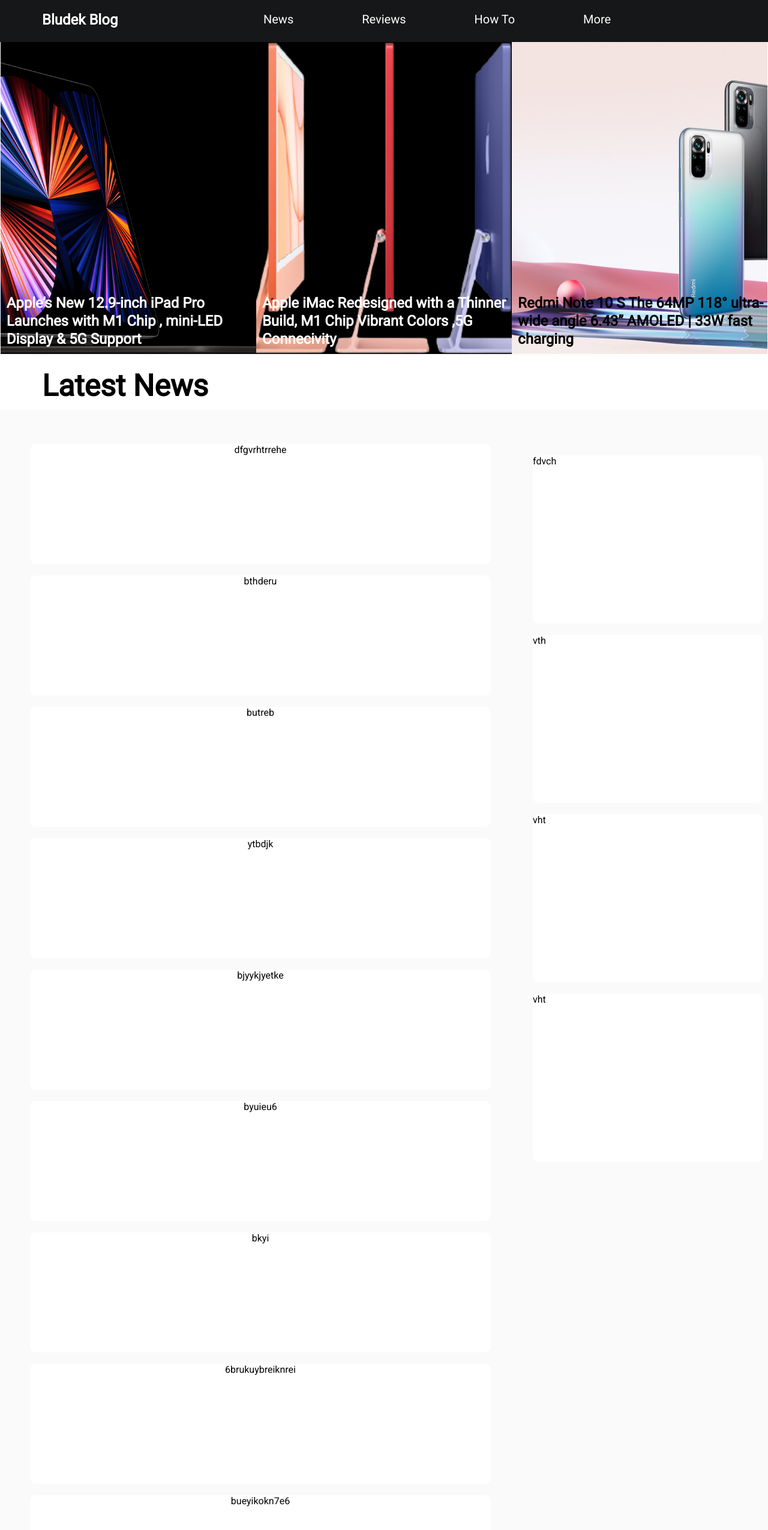
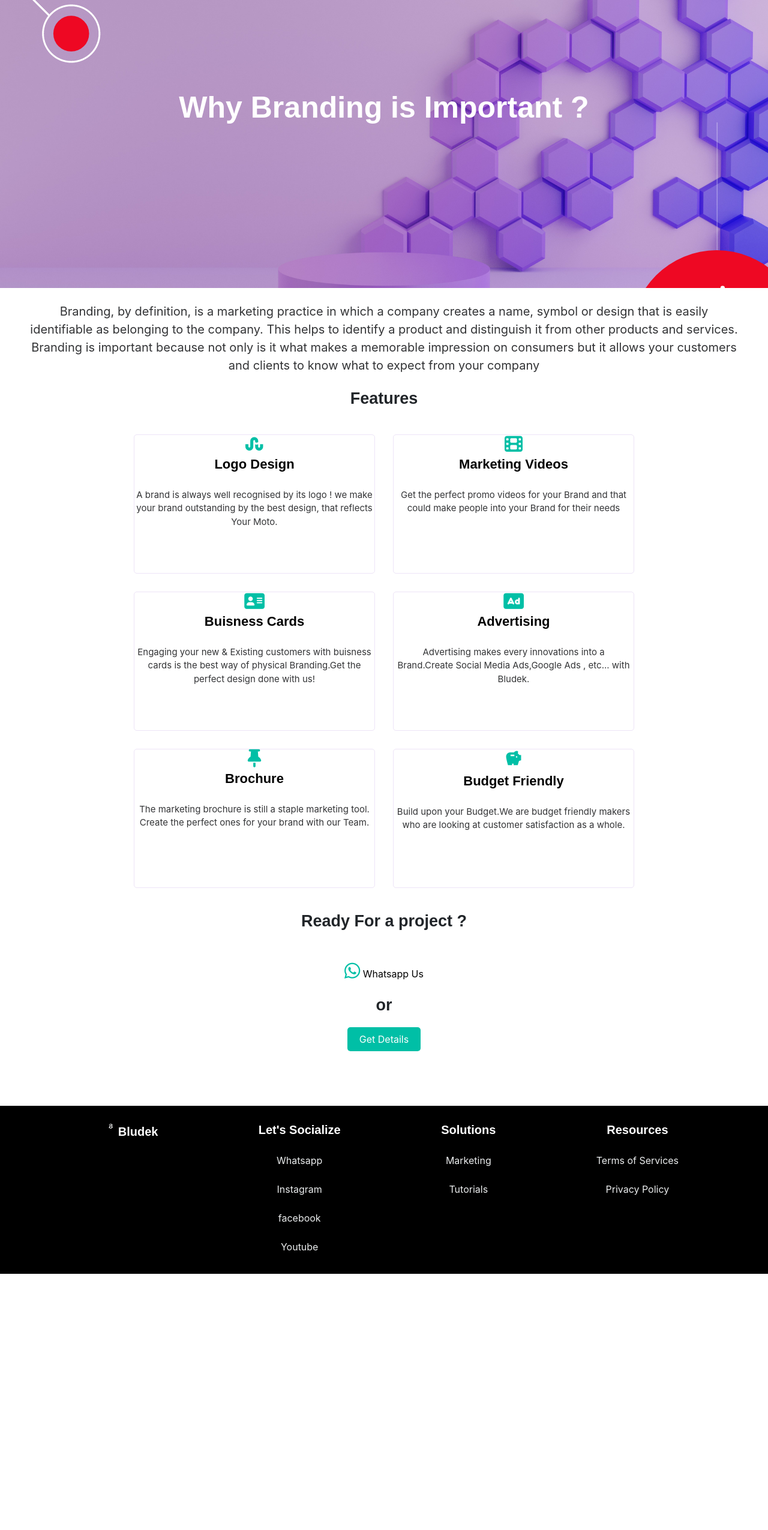
Before and after one commit to roshanshaji-023/bludek.github.io, a plain HTML site: page branding.html in a window 1280 px wide. Shown: the whole page at 60% size. After the commit the page ends 2123 px from the top, so only its background shows below. Drawn offline with nearby package versions, Linux system fonts and the light colour scheme; a web font is replaced by a local one.

Commit message:
Update branding.html

```diff
--- a/branding.html
+++ b/branding.html
@@ -4,28 +4,17 @@
     <meta charset="UTF-8">
     <meta http-equiv="X-UA-Compatible" content="IE=edge">
     <meta name="viewport" content="width=device-width, initial-scale=1.0">
-    <title>Bludek Technology News |bludek Blog-Bludek Innovations -Latest Technology News</title>
-    <meta name="title" content="Bludek Technology News - Latest Technology News|BLog">
-    <meta name="description" content="Bludek Technology News brings the Latest Technology News.Bludek Innovation is one of the Best Professional Web Designing, Web Development , Advertising & Digital Marketing Company in India. We offer Website Development, Branding and Digital Marketing Services  All over South India -> Bengaluru,Mumbai, Hyderabad And Kochi.| https://bludek.co.in/blog">
-    <meta name="keywords" content="Technology ,Latest Technology News,Technology News,Apple News,Latest In Technology,web design and development company, digital marketing company,Branding Company, software development company, web-design company bangalore, web-design company chennai, software company bangalore, software company chennai, web-design company kochi">
-    <meta name="google-site-verification" content="yO5pEbleQ7yR-xUsBoqMl6S2BVBAHao0-DjHjDWR0yA">
-    <meta name="distribution" content="Global">
-    <meta name="language" content="English">
-    <meta name="doc-type" content="Public">
-    <meta name="author" content="Bludek Innovations">
-    <meta data-react-helmet="true" property="og:title" content="Bludek Innovations | Tech News | The Web Development And Branding Company In India">
-   <meta data-react-helmet="true" property="og:description" content="Bludek Innovations is one of the Best Professional Web-Designing, Web-Development , Advertising & Digital Marketing Company in India. We offer Website Development, Branding and Digital Marketing Services  All over South India -> Bengaluru,Mumbai, Hyderabad And Kochi.| https://bludek.co.in">
-   <meta data-react-helmet="true" property="og:url" content="https://www.bludek.co.in/blog">
-   <meta data-react-helmet="true" property="og:site_name" content="Bludek Innovations |Tech News">
-   <meta data-react-helmet="true" name="twitter:description" content=" Bludek Innovations is one of the Best Professional Web Designing, Web Development , Advertising & Digital Marketing Company in India. We offer Website Development, Branding and Digital Marketing Services  All over South India -> Bengaluru,Mumbai, Hyderabad And Kochi.| https://bludek.co.in">
-   <meta data-react-helmet="true" name="twitter:title" content="Bludek Technology News|Latest Technology News">
-   <link rel="dns-prefetch" href="//bludek.co.in/blog">
-   <link rel="preconnect" href="https://fonts.gstatic.com">
-   <link href="https://fonts.googleapis.com/css2?family=Roboto&display=swap" rel="stylesheet">
-   <link href="https://fonts.googleapis.com/icon?family=Material+Icons" rel="stylesheet">
+    <title>Branding- Why Branding is Important |Bludek Innovations</title>
+    <meta name="description" content="Bludek is one of the Best Professional Web-Designing, Web-Development , Advertising & Digital-Marketing,Branding Company in India. We offer Website Development, Branding and Digital Marketing Services  All over South India -> Bengaluru,Mumbai, Hyderabad And Kochi.| bludek.co.in">
+    <meta data-react-helmet="true" property="og:title" content="Bludek | The Web Development And Branding Company In India">
+    <meta data-react-helmet="true" property="og:description" content="Bludek is one of the Best Professional Web-Designing, Web-Development , Advertising & Digital-Marketing,Branding  Company in India. We offer Website Development, Branding and Digital Marketing Services  All over South India -> Bengaluru,Mumbai, Hyderabad And Kochi.| bludek.co.in">
+    <meta data-react-helmet="true" property="og:url" content="https://www.bludek.co.in">
+    <meta data-react-helmet="true" property="og:site_name" content="Bludek">
+    <meta data-react-helmet="true" name="twitter:description" content=" Bludek is one of the Best Professional Web Designing, Web Development , Advertising & Digital Marketing Company in India. We offer Website Development, Branding and Digital Marketing Services  All over South India -> Bengaluru,Mumbai, Hyderabad And Kochi.| bludek.co.in">
+    <meta data-react-helmet="true" name="twitter:title" content="Bludek | The Web Development And Branding Company In India">
+    <link rel="stylesheet" href="https://fonts.googleapis.com/icon?family=Material+Icons">
+    <link href="https://fonts.googleapis.com/css2?family=ABeeZee&display=swap" rel="stylesheet">
     <script src="https://kit.fontawesome.com/a076d05399.js" ></script>
-   <script src="https://ajax.googleapis.com/ajax/libs/jquery/3.4.1/jquery.min.js"></script>
-   <link rel="stylesheet" href="https://cdnjs.cloudflare.com/ajax/libs/font-awesome/4.7.0/css/font-awesome.min.css">
     <link rel="icon" type="image/png" sizes="32x32" href="images/favicon-32x32.png">
     <link rel="icon" type="image/png" sizes="16x16" href="images/favicon-16x16.png">
     <link rel="apple-touch-icon" sizes="180x180" href="images/apple-touch-icon.png">
@@ -35,11 +24,13 @@
 </head>
 <style>
     *{
-        margin: 0%;padding: 0%;
-        font-family: 'Roboto', sans-serif;
-        scroll-behavior: smooth;
+        margin: 0;
+        padding: 0;scroll-behavior: smooth;
     }
-
+    ::selection{
+        color:black;
+        background:#E52F50;
+    }
 
     body::-webkit-scrollbar {
  width: 3px;
@@ -48,340 +39,194 @@
   background:  #00BFA6;
 }
 ::-webkit-scrollbar-track {
-  background: #000000;
+  background: #ffffff;
 }
 body{
     -ms-overflow-style: none;  /* IE and Edge */
   scrollbar-width: none;  /* Firefox */
-
+  font-family: -apple-system,BlinkMacSystemFont,"Segoe UI",Roboto,"Helvetica Neue",Arial,"Noto Sans","Liberation Sans",sans-serif,"Apple Color Emoji","Segoe UI Emoji","Segoe UI Symbol","Noto Color Emoji";
+font-size: 1rem;
+font-weight: 400;
+line-height: 1.5;
+color: #212529;
 
 }
-    header{
-        display: flex;
-        height: 70px;
-        background-color: #161718;
-       color: white;
-       position: fixed;
-       width: 100%;
-       margin-top: -70px;
+#header{height: 60vh;
+background: url("images/webcover.png");
+background-position: center;
+background-repeat: no-repeat;
+background-size: cover;
+
 }
-
-    #logo {
-    width: 30%;
+h1{ font-family: 'ABeeZee', sans-serif;
+    font-size: 50px;color: #fff;text-align: center;
+    margin-top: 70px;
 }
-    #logo h2{
-      margin-left: 70px;
+p{
+    font-size: 15px;color: #333436;
 }
-
-    #dehaze{
-        display: none;
+h3{color: #212529;
+    font-size: 27px;
+    text-align: center;
+    margin-top: 20px; font-family: 'ABeeZee', sans-serif;
 }
-    #nav-menu{
-      width: 70%;
+h4{color: rgb(0, 0, 0);
+    font-size: 22px;
+    text-align: center; font-family: 'ABeeZee', sans-serif;
 }
-    #nav-menu ul li{
-        display: inline-block;
-        list-style: none;
-       padding: 20px 55px;
+#def{
+    margin-left: 50px;
+    margin-right: 50px;
+}
+#def p{
 font-size: 20px;
+text-align: center;
 }
-    #nav-sidebar{ display: none;
-        width: 0px; height: 0;
-    }
-    .featured{
-        margin: 0%;
-        padding: 0%;
-        height: max-content;
-        margin-top: 70px;
+#features-content{
     display: flex;
     flex-wrap: wrap;
-    flex-direction: row;
+    height: max-content;
     justify-content: center;
-  width: 100%;
-
-    }
-    .featured h3{font-size: 24px;
-        margin-top: 420px;color: #ffffff;text-align: left;
-        line-height: 30px;margin-left: 10px;
-    }
-
-    .featured >div{
-    color: rgb(0, 0, 0);
-    height: 65vh;
-    width: 33.3333333333%;
-    font-size: larger;
-    text-align: center;
-
-    }
-    #featured-first{   width: 33.3%;
-      background-color: #000000;
-      background-image: url(images/ipadpro.png);
-
-      background-size: cover;object-fit: cover;
-    object-position: 50%;
-    background-position: 50%;
-    background-repeat: no-repeat;
-
-    }
-    #featured-second{   width: 33.3%;
-     background-color: #000000; background-image: url(images/imac.png);
-     background-size: cover;object-fit: cover;
-    object-position: 50%;
-    background-position: 50%;
-    background-repeat: no-repeat;
-    }
-    #featured-second h3{
-        color: rgb(255, 255, 255);
-
-    }
-    #featured-third{   width: 33.3%;
-    background-color: #000000;
-    background-image: url(images/mi.jpg);
-     background-size: cover;object-fit: cover;
-    object-position: 50%;
-    background-position: 50%;
-    background-repeat: no-repeat;
-    }
-    #featured-third h3{
-        color: rgb(0, 0, 0);
-    }
-
-    .latest{
-        display: flex;
-        height: max-content;
-        flex-wrap: wrap;
-        flex-direction: row;
-        background-color: #fafafa;
-
-    }
-    .latest-left{
-        width: 60%;  margin-left: 50px;
-      text-align: center;
-    }
-    .latest-left>div{
-        margin: 0  auto;
-        width: 100%;
-        height: 25vh;
-        background: #ffffff;
-        text-align:center;
-        border-radius: 10px;
-
-    }
-    #heading-latest h2{
-        height: 50px;margin-left: 70px;margin-top: 5px;font-size: 50px;
-    }
-    .latest-right{
-        width: 30%;  margin-left: 70px;
-      text-align: left;
-    }
-    .latest-right>div{
-        margin: 0  auto;
-        width: 100%;
-        height: 35vh;
-        background: #ffffff;
-        text-align:left;
-        border-radius: 10px;
 
 }
 
-/* for tab devices*/
-@media only screen and (max-width:1276px){
-    .featured h3{
-        margin-top: 400px;font-size: 24px;
+
+.box{
+    transition: box-shadow .3s;
+    width:400px;
+height:230px;
+text-align: center;
+margin: 15px;
+border: 1px solid rgb(237, 228, 247);
+border-radius: 5px;
 }
-    .featured >div {
+.box:hover{
+    box-shadow: 0 0 11px rgba(33,33,33,.2);
+}
+.social{
+      height:35vh;
+      /*background-image: radial-gradient( circle farthest-corner at 10% 20%,  rgba(0,52,89,1) 0%, rgba(0,168,232,1) 90% );*/
+      background-color: #000;
+      color: #ebedee;
+      display: flex;
+      flex-direction: row;
+            justify-content: center;
+    }
+    .social>div{
+      margin-top: 25px;
+      width: 22%;
+      text-align: center;
+         list-style: none;
+         text-decoration: none;
 
-    height: max-content;
-    width: 33.3%;
-    flex-direction: row;
-    font-size: medium;
     }
-#featured-first{   width: 33.3%;
-      background-color: #000000;
+    .social h2{
+      font-size: 60px;
+          text-align: center;
+          color: rgb(0, 0, 0);
     }
-    #featured-second{   width: 33.3%;
-     background-color: #000000;
+    .social h4{
+      font-size: 20px;
+      color: #ffffff;
+      text-align: center;
     }
-    #featured-third{   width: 33.3%;
-     background-color: rgb(0, 0, 0);
+    .social >div li a{
+      list-style: none;
+      color: #ebedee;
+      text-decoration: none;
     }
-    .latest-right{
-        width: 26%;
-      text-align: right;
+    @media only screen and (max-width:800px){
+        .social{height: max-content;
+          flex-direction:row;
+
         }
-    .latest-right>div{
-        margin: 0  auto;
+        .social>div{
           width: 100%;
-        height: 35vh;
-        background: #ffffff;
-        text-align:right;
-        border-radius: 10px;
+          text-align: center;
+          margin-top: 10px;
+        }
+        .social li a{
+         list-style: none;
+         text-decoration: none;
+        }
+    }
+@media only screen and (max-width:800px){
+
+    #def p{
+font-size: 16px;
+text-align:justify;
+}
+.social{height: max-content;
+          flex-direction:column;
 
         }
 
 }
 
+</style>
+<body>
+    <main>
+        <div id="header"> <br><br><br>
+            <div><h1> Why Branding is Important ?</h1><br></div></div>
+       <br>
+       <div id="def">
+           <p>Branding, by definition, is a marketing practice in which a company creates a name, symbol or design that is easily identifiable as belonging to the company. This helps to identify a product and distinguish it from other products and services. Branding is important because not only is it what makes a memorable impression on consumers but it allows your customers and clients to know what to expect from your company</p>
+       </div>
+        <div id="feature"><h3>Features</h3>
+        <br>
+        <div id="features-content">
+            <div class="box"><i class="fab fa-stumbleupon" style="font-size:30px;color: #00BFA6;"></i><h4>Logo Design</h4>
+            <br>
+            <p>A brand is always well recognised by its logo ! we make your brand outstanding by the best design, that reflects Your Moto.</p></div>
+            <div class="box"><i class="fas fa-film" style="font-size:30px;color: #00BFA6;"></i><h4>Marketing Videos</h4><br>
+            <p>Get the perfect promo videos  for your Brand and that could make people into your Brand for their needs </p></div>
+            <div class="box"><i class="fas fa-address-card" style="font-size:30px;color: #00BFA6;"></i><h4>Buisness Cards</h4><br>
+            <p>Engaging your new & Existing customers with buisness cards is the best way of physical Branding.Get the perfect design done  with us!</p></div>
+            <div class="box"><i class="fas fa-ad"  style="font-size:30px;color: #00BFA6;"></i><h4>Advertising</h4><br>
+            <p>Advertising makes every innovations into a Brand.Create Social Media Ads,Google Ads , etc... with Bludek. </p></div>
+            <div class="box"><i class="fas fa-thumbtack"  style="font-size:30px;color: #00BFA6;"></i><h4>Brochure </h4><br>
+            <p>The marketing brochure is still a staple marketing tool. Create the perfect ones for your brand with our Team.</p></div>
+            <div class="box"><i class="material-icons" style="font-size:30px;color: #00BFA6;">savings</i><h4>Budget Friendly</h4><br>
+            <p>Build upon your Budget.We are budget friendly makers who are looking at customer satisfaction as a whole.</p></div>
 
-/* for mobile devices*/
+        </div>
+        </div>
+        <div>
+            <h3>Ready For a project ?</h3>
+            <br><br> <div style="text-align: center;text-decoration: none; height: 30vh;">
+                <a href="https://wa.me/918547691061?text=I%20am%20interested%20in%20your%20services.%20How%20to%20get%20started%3F" style="text-decoration: none;color: #000;"><i class="fab fa-whatsapp"style="font-size:30px;color: #00BFA6;"></i> Whatsapp Us</a><br> <h3> or</h3>
+                <br>
+                <a style="text-align: center;padding: 10px 20px; background-color: #00BFA6;color: rgb(255, 255, 255);border-radius: 5px; text-decoration: none;" href="contact.html">Get Details</a>
 
-    @media only screen and (max-width:800px){
-    #logo {
-    width: 70%;
-    }
-    #logo h2{
-      margin-left: 30px;
-    }
-    #dehaze{width: 33.3%;
-        display: inline-block;
-        text-align: right;margin-right: 10px;
-    }
-    #nav-menu{
-        display: none;
-    }
-    #nav-sidebar{
-      display: none;
-      height: 100vh;
-     position: fixed;
-     z-index: 99;
-      line-height: 50px;
-     width: 100%;
-     float: right;
-     margin-top: 0px;
-     background: #ffffff;
-    }
-    #nav-sidebar ul li{
-        text-align: left;
-        list-style: none;
-        margin-left: 50px;
-        font-size: 20px;
-    }
-    #ck{
-        font-size:30px;float: inline-end;color:#ffffff;}
+            </div>
 
-    #ck1{display: none;
-        font-size:30px;float: inline-end;color:#ffffff;}
-
-   .featured h3{margin-left: 5px;
-        margin-top: 210px;
-        font-size: 24px;
-        color: #ffffff;text-align: left;
-        line-height: 30px;
-    }
-    .featured>div{
-        height: 50vh;
-    width: 100%;
-    }
-
-    #featured-first{   width: 100%;
-      background-color: #000000;
-      height: 45vh;
-    }
-    #featured-second{   width:100%;
-     background-color: #000000;
-    }
-
-    #featured-second h3{
-        color: rgb(255, 255, 255);
-    }
-    #featured-third{   width: 100%;
-     background-color: rgb(0, 0, 0);
-    }
-    #featured-third h3{
-        color: black;
-    }
-    #heading-latest h2{
-        font-size: 35px;margin-left: 15px;
-    }
-    .latest-left{
-        width: 100%;  margin-left: 0px;
-      text-align: center;background: #ffffff;
-    }
-    .latest-right{
-        display: none;
-    }
-    }
+        </div>
+        <div id="social" class="social"><br><br>
+            <div><h4><img src="images/logo.png" alt="" style="height: 25px;"><a href="index.html" style="text-decoration: none;color: #fff;">Bludek</a></h4>
 
 
-</style>
-<body>
-    <header>
-        <div id="logo"> <br><h2>Bludek Blog</h2></div>
-        <div id="dehaze"> <br><i class="material-icons" id="ck" style="font-size:30px;float: inline-end;color:#ffffff;" >dehaze</i>
-            <i class="material-icons" id="ck1"  >dehaze</i></div>
-        <div id="nav-menu">
-            <ul>
-                <li>News</li>
-                <li>Reviews</li>
-                <li>How To</li>
-                <li>More</li>
-            </ul>
+           </div><br>
+            <div><h4> Let's Socialize</h4><br>
+             <li><a href="https://wa.me/918547691061?text=I%20am%20interested%20in%20your%20services.%20How%20to%20get%20started%3F"> Whatsapp</a></li><br>
+
+             <li><a href="https://www.instagram.com/bludek.co/">Instagram</a></li><br>
+             <li><a href="https://www.facebook.com/bludek.co.in">facebook</a></li><br>
+             <li><a href="https://www.youtube.com/channel/UCjeoIsOiIXyGSag4-fRl1qA">Youtube</a></li><br>
 
            </div>
-    </header>
-    <div id="nav-sidebar">
-        <ul>
 
-            <li>News</li><hr>
-            <li>Reviews</li><hr>
-            <li>How To</li><hr>
-            <li>More</li><hr>
-        </ul>
-        <br><br>
-        <div style="text-align: center;">  <a href="https://www.instagram.com/bludek.co/"><i style="font-size:30px;color: #00BFA6;" class="fab fa-instagram"></i></a>&nbsp;&nbsp;&nbsp;
-            <a href="https://www.facebook.com/bludek.co.in"> <i class="fab fa-facebook" style="font-size:30px;color: #00BFA6;"></i></a>&nbsp;&nbsp;&nbsp;
-            <a href="https://www.youtube.com/channel/UCjeoIsOiIXyGSag4-fRl1qA"> <i class="fab fa-youtube" style="font-size:30px;color: #00BFA6;"></i></a>&nbsp;
-        </div>
-          <br><br>
-          <h4 style="text-align: center;text-decoration: none;"><a style="text-decoration: none;color: #000;" href="index.html">Bludek Innovations</a></h4>
-    </div>
-   <div class="featured">
-        <div id="featured-first"> <div ><h3>Apple’s New 12.9-inch iPad Pro Launches with M1 Chip , mini-LED Display  & 5G Support</h3></div></div>
-        <div id="featured-second"> <div><h3><h3 >Apple iMac Redesigned with a Thinner Build, M1 Chip  Vibrant Colors ,5G Connecivity</h3></h3></div></div>
-        <div id="featured-third"><div><h3>Redmi Note 10 S The 64MP 118° ultra-wide angle  6.43” AMOLED | 33W fast charging</h3></div></div>
-   </div>
-   <div id="heading-latest"><br><h2>Latest News</h2><br></div>
-   <div class="latest"><br><br><br><br>
-    <div class="latest-left"><br><br><br>
-    <div>dfgvrhtrrehe</div><br>
-  <div>bthderu</div><br>
-  <div>butreb</div><br>
-  <div>ytbdjk</div><br>
-  <div>bjyykjyetke</div><br>
-  <div>byuieu6</div><br>
-  <div>bkyi</div><br>
-  <div>6brukuybreiknrei</div><br>
-  <div>bueyikokn7e6</div><br>
-</div>
-<div class="latest-right"><br><br><br><br>
-  <div>fdvch</div><br>
-  <div>vth</div><br>
-  <div>vht</div><br>
-  <div>vht</div>
-</div>
+            <div><h4>Solutions</h4><br>
+             <li><a href="">Marketing</a></li><br>
+             <li><a href="https://www.youtube.com/channel/UCjeoIsOiIXyGSag4-fRl1qA">Tutorials</a></li><br>
            </div>
 
+            <div><h4>Resources</h4><br>
+             <li><a href="">Terms of Services</a></li><br>
+             <li><a href="">Privacy Policy</a></li><br>
 
+           </div>
 
-
-
-
-    <script>
-       document.getElementById("ck").onclick=function(){ myFunction()};
-       document.getElementById("ck1").onclick=function(){ myFunction1()};
-
-
-       function myFunction() {
-          document.getElementById("nav-sidebar").style = "display:block;";
-          document.getElementById("ck1").style = "display:block;color:#fff;";
-          document.getElementById("ck").style = "display:none;";
-
-        }
-        function myFunction1() {
-          document.getElementById("nav-sidebar").style = "display:none;";
-          document.getElementById("ck").style = "display:block;color:#fff;";
-          document.getElementById("ck1").style = "display:none;";
-
-        }
-    </script>
+           </div>
+    </main>
 </body>
 </html>
```
Lines whose indentation alone changed are shown as unchanged.
